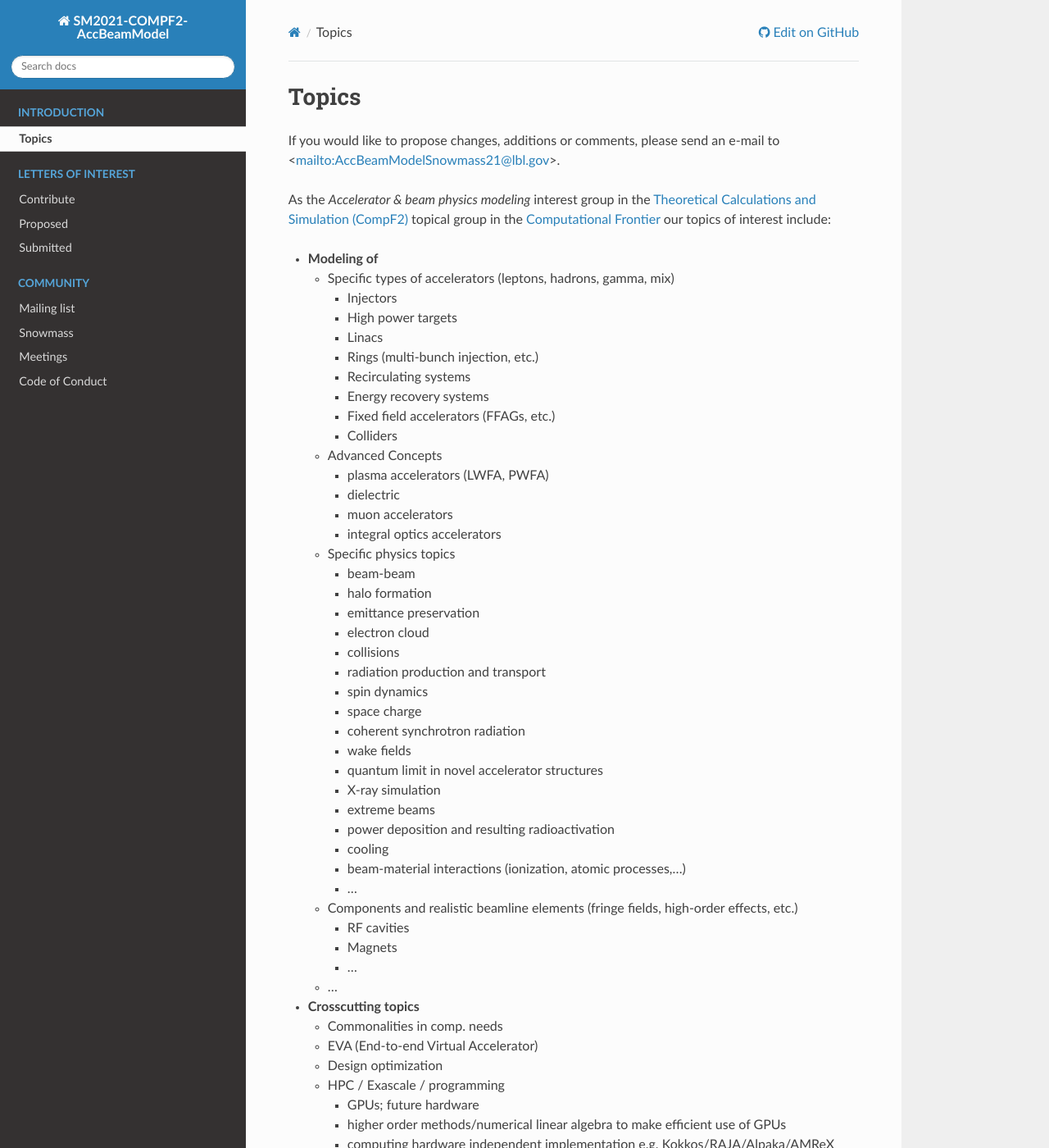
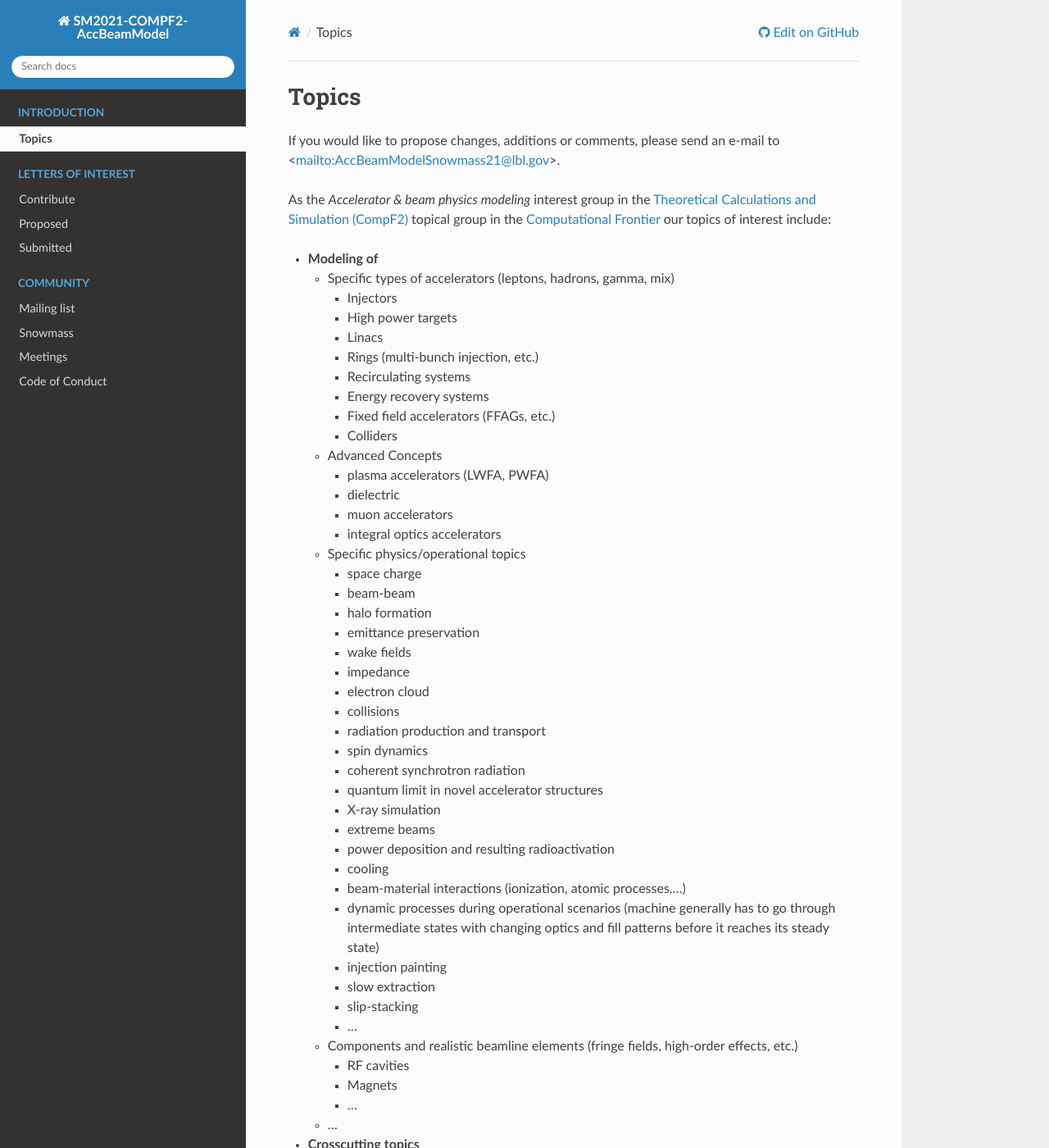
Before and after one commit to snowmass-compf2-accbeammodel/snowmass-compf2-accbeammodel.github.io, a Sphinx documentation site: the page built from docs/source/introduction/topics.rst, in a window 1280 px wide and 1400 px high. Shown: the whole window at 82% size. Built offline with Sphinx 7.4.7 and the Read the Docs theme 2.0.0, drawn with Linux system fonts in a browser that asks for light colours.

Commit message:
Added topics.

```diff
--- a/docs/source/introduction/topics.rst
+++ b/docs/source/introduction/topics.rst
@@ -27,24 +27,29 @@ As the *Accelerator & beam physics modeling* interest group in the `Theoretical
     * muon accelerators
     * integral optics accelerators
 
-  * Specific physics topics
+  * Specific physics/operational topics
 
+    * space charge
     * beam-beam
     * halo formation
     * emittance preservation
+    * wake fields
+    * impedance
     * electron cloud
     * collisions
     * radiation production and transport
     * spin dynamics
-    * space charge
     * coherent synchrotron radiation
-    * wake fields
     * quantum limit in novel accelerator structures
     * X-ray simulation
     * extreme beams
     * power deposition and resulting radioactivation
     * cooling
     * beam-material interactions (ionization, atomic processes,...)
+    * dynamic processes during operational scenarios (machine generally has to go through intermediate states with changing optics and fill patterns before it reaches its steady state)
+    * injection painting
+    * slow extraction
+    * slip-stacking
     * ...
 
   * Components and realistic beamline elements (fringe fields, high-order effects, etc.)
@@ -52,6 +57,7 @@ As the *Accelerator & beam physics modeling* interest group in the `Theoretical
     * RF cavities
     * Magnets
     * ...
+
   * ...
 * **Crosscutting topics**
 
```
